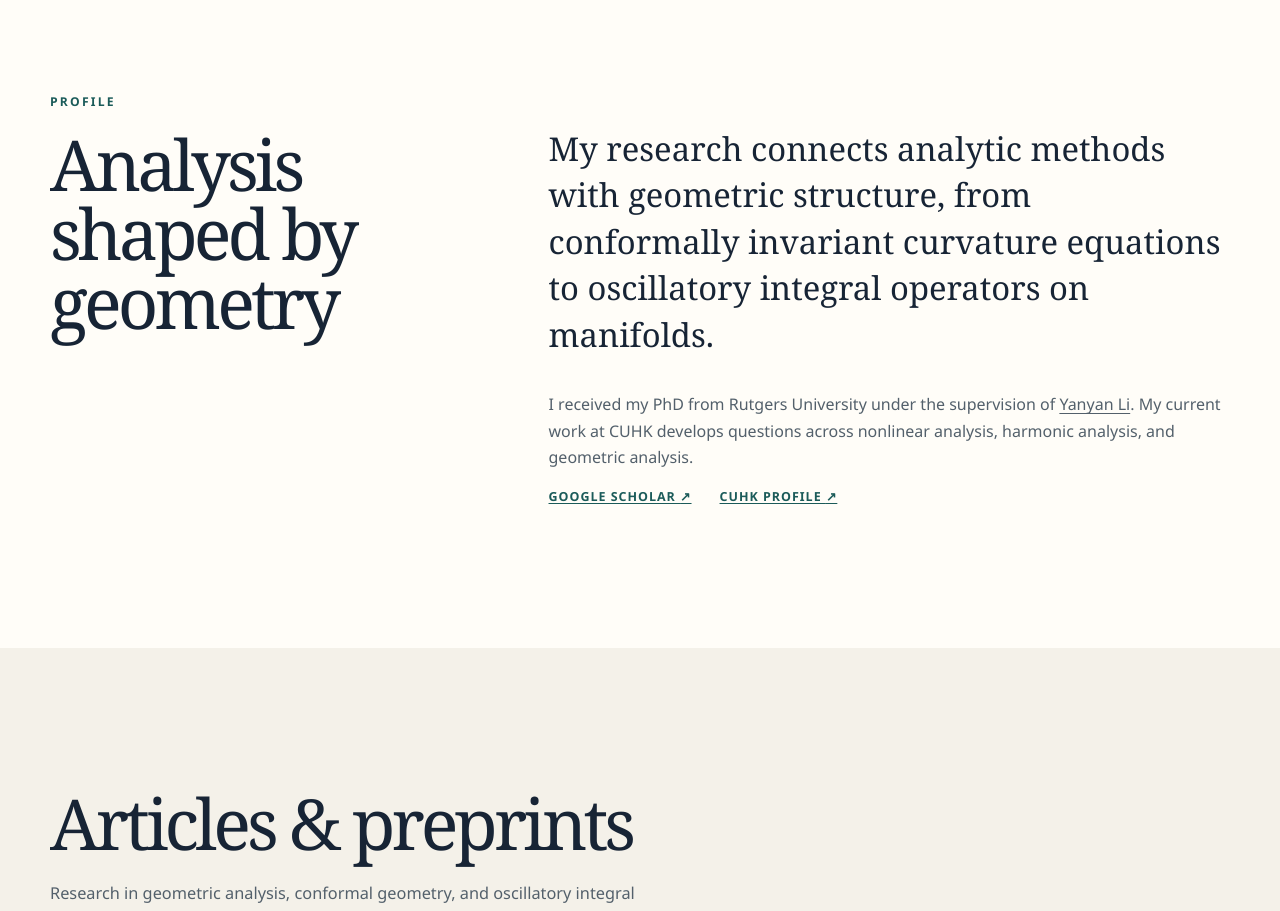
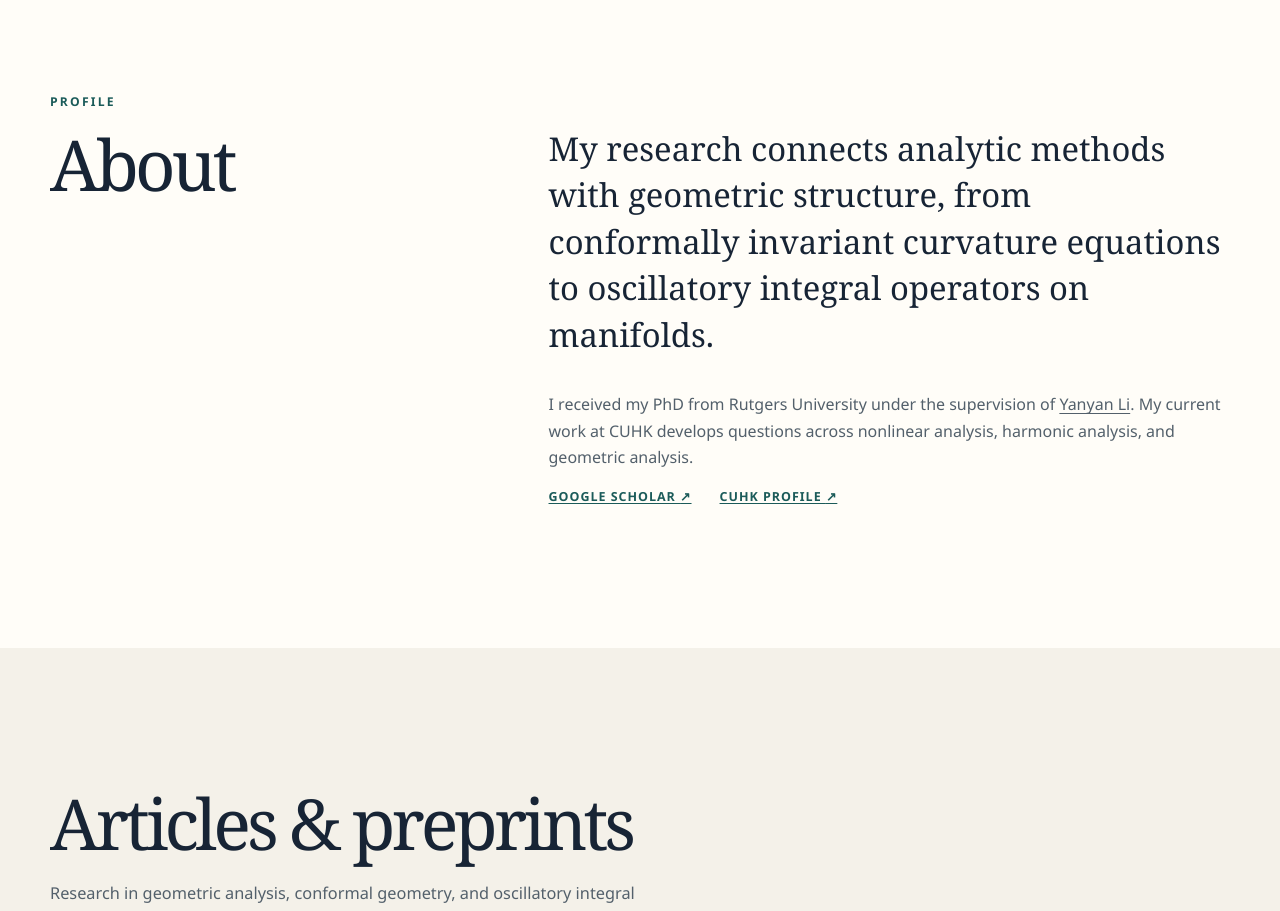
Before and after one commit to liuwei-gong/liuwei-gong.github.io, a Next.js app: page / in a window 1280 px wide. Shown: the part 1560-2471 px from the top of the page. Built offline with nearby package versions, Linux system fonts and the light colour scheme.

Commit message:
Simplify about heading

```diff
--- a/app/page.tsx
+++ b/app/page.tsx
@@ -279,7 +279,7 @@ export default function Home() {
 
         <section className="section about" id="about" aria-labelledby="about-title">
           <div className="shell about__grid">
-            <SectionHeading id="about-title" eyebrow="Profile" title="Analysis shaped by geometry" />
+            <SectionHeading id="about-title" eyebrow="Profile" title="About" />
             <div className="about__content">
               <p className="about__lead">
                 My research connects analytic methods with geometric structure, from conformally invariant
```
